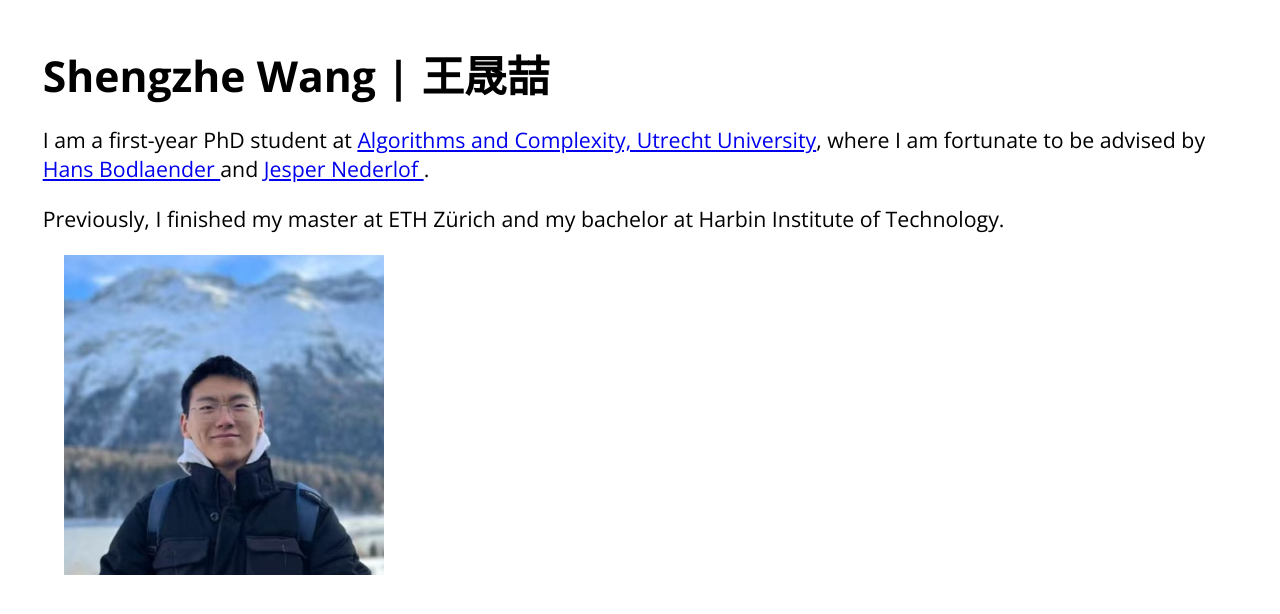
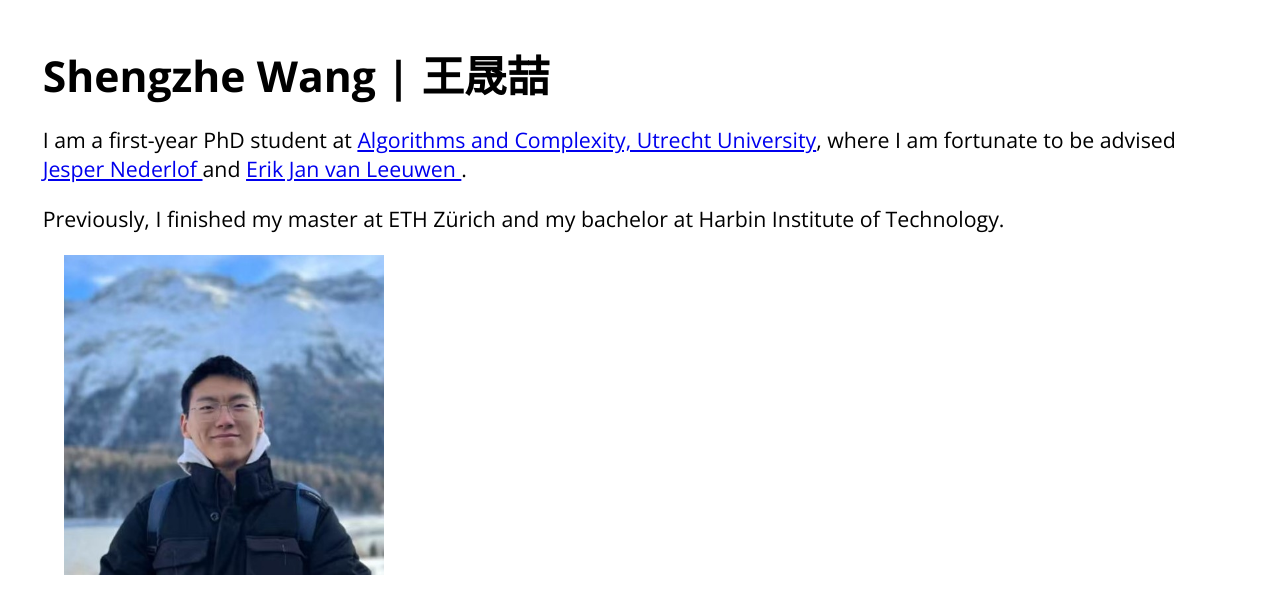
Before and after one commit to Wang-Shengzhe/Wang-Shengzhe.github.io, a plain HTML site: page index.html in a window 1280 px wide. Drawn offline with Linux system fonts and the light colour scheme.

Commit message:
Update the supervision information

```diff
--- a/index.html
+++ b/index.html
@@ -13,7 +13,7 @@
 
 	<h1> Shengzhe Wang | <a lang="zh-Hans">王晟喆</a> </h1>
 
-	<p> I am a first-year PhD student at <a href="https://www.uu.nl/en/research/algorithms/algorithms-and-complexity" target="_blank" rel="noopener"> Algorithms and Complexity, Utrecht University</a>, where I am fortunate to be advised by <a href="https://webspace.science.uu.nl/~bodla101/" target="_blank" rel="noopener"> Hans Bodlaender </a> and <a href="https://webspace.science.uu.nl/~neder003/" target="_blank" rel="noopener"> Jesper Nederlof </a>. </p>
+	<p> I am a first-year PhD student at <a href="https://www.uu.nl/en/research/algorithms/algorithms-and-complexity" target="_blank" rel="noopener"> Algorithms and Complexity, Utrecht University</a>, where I am fortunate to be advised <a href="https://webspace.science.uu.nl/~neder003/" target="_blank" rel="noopener"> Jesper Nederlof </a> and <a href="https://www.erikjanvl.nl/" target="_blank" rel="noopener"> Erik Jan van Leeuwen </a>. </p>
 
 
 
```
